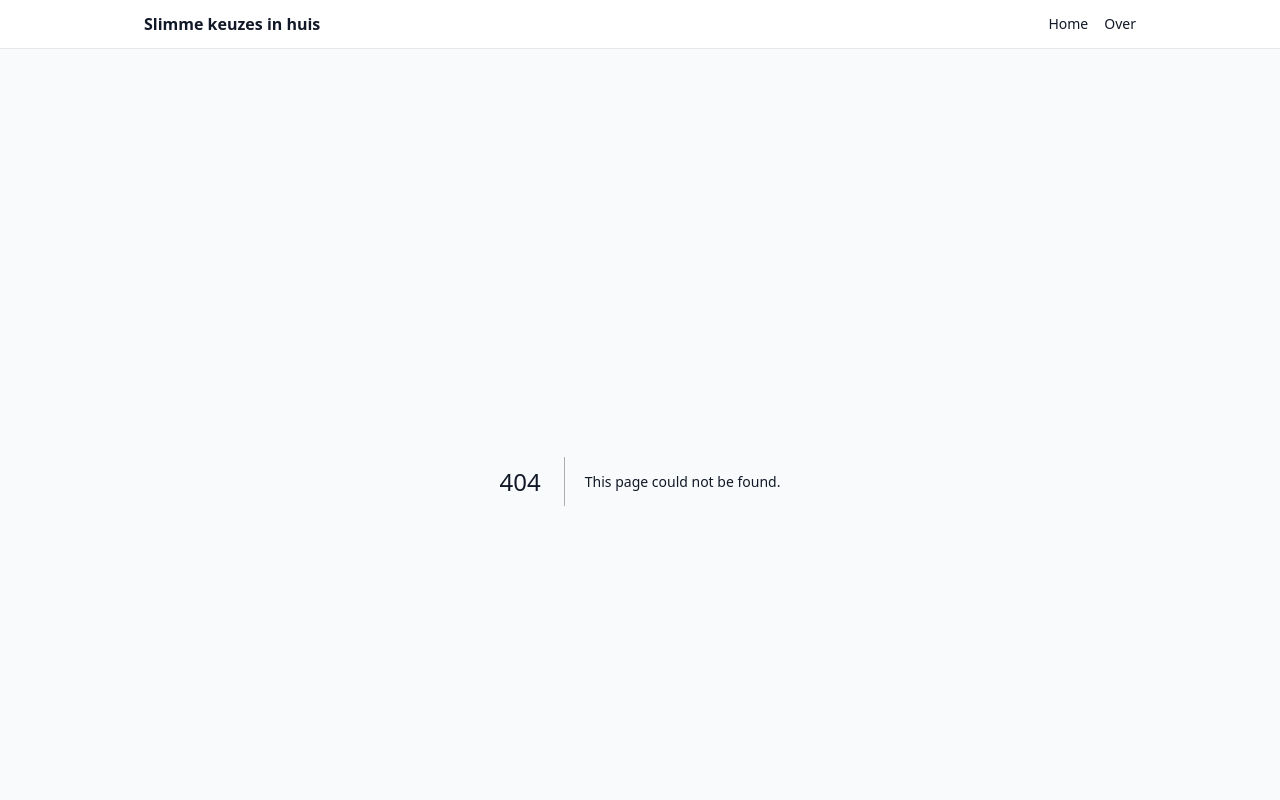
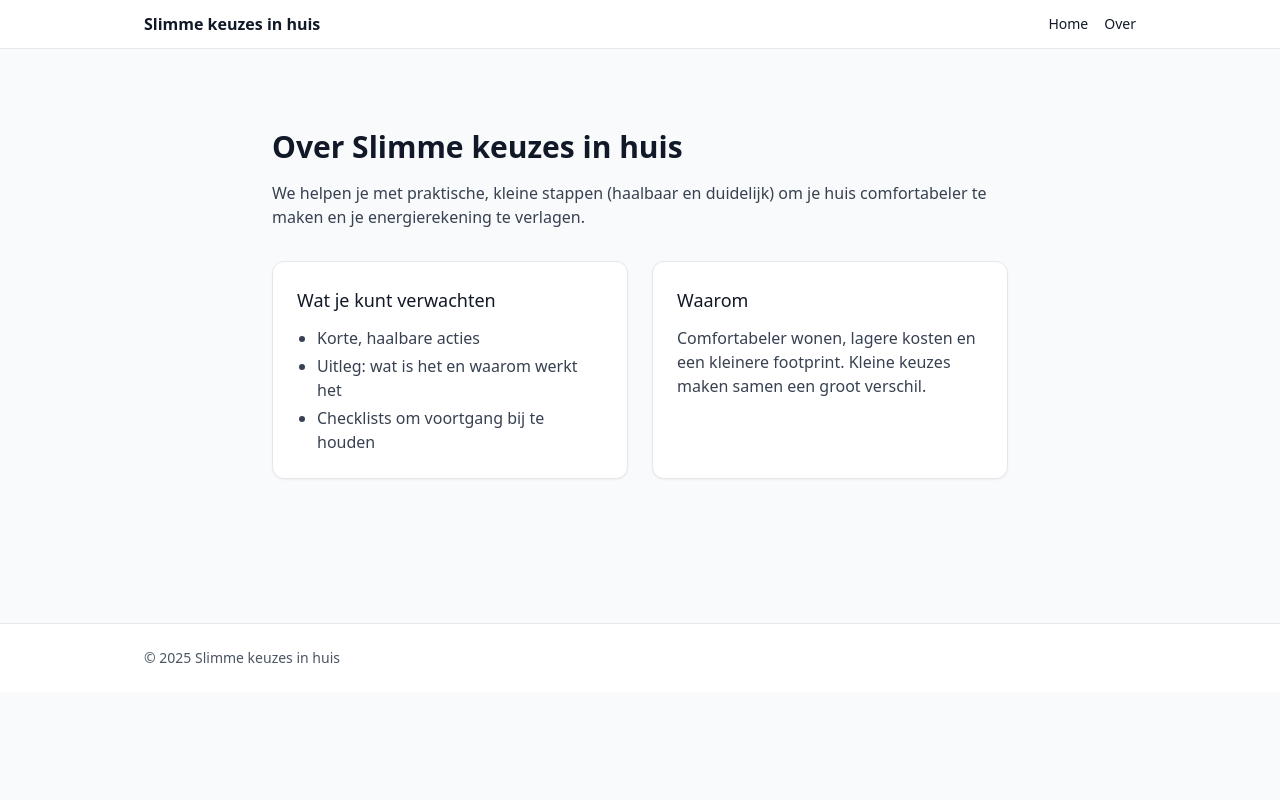
Before and after one commit to slimmekeuzesinhuis/slimmekeuzesinhuis, a Next.js app: page /over in a window 1280 px wide. Before the commit this address had no page. Shown: the top 800 px of the page. Built offline with nearby package versions, Linux system fonts and the light colour scheme.

Commit message:
Create page.js

```diff
--- /dev/null
+++ b/app/over/page.js
@@ -0,0 +1,36 @@
+export const metadata = {
+  title: "Over",
+  description:
+    "Wat is Slimme keuzes in huis en wat kun je verwachten van deze site?"
+};
+
+export default function Page() {
+  return (
+    <section className="mx-auto max-w-3xl px-4 py-12">
+      <h1 className="text-3xl font-semibold">Over Slimme keuzes in huis</h1>
+      <p className="mt-4 text-gray-700">
+        We helpen je met praktische, kleine stappen (haalbaar en duidelijk) om
+        je huis comfortabeler te maken en je energierekening te verlagen.
+      </p>
+
+      <div className="mt-8 grid gap-6 md:grid-cols-2">
+        <div className="rounded-xl border bg-white p-6 shadow-sm">
+          <h2 className="text-lg font-medium">Wat je kunt verwachten</h2>
+          <ul className="mt-3 list-disc pl-5 space-y-1 text-gray-700">
+            <li>Korte, haalbare acties</li>
+            <li>Uitleg: wat is het en waarom werkt het</li>
+            <li>Checklists om voortgang bij te houden</li>
+          </ul>
+        </div>
+
+        <div className="rounded-xl border bg-white p-6 shadow-sm">
+          <h2 className="text-lg font-medium">Waarom</h2>
+          <p className="mt-3 text-gray-700">
+            Comfortabeler wonen, lagere kosten en een kleinere footprint. Kleine
+            keuzes maken samen een groot verschil.
+          </p>
+        </div>
+      </div>
+    </section>
+  );
+}
```
